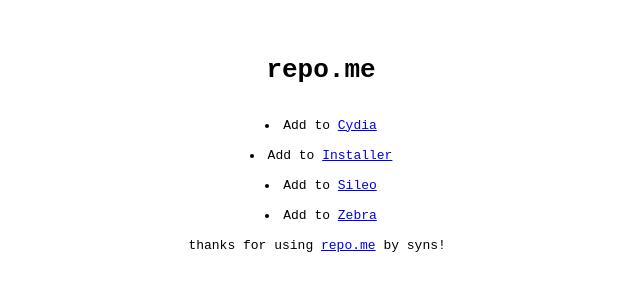
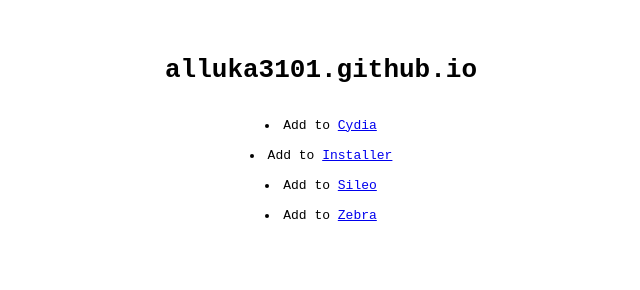
Before and after one commit to alluka3101/repo, a plain HTML site: page index.html in a window 1280 px wide. Shown: the whole page, without its empty margins (319-959 px from the left). Drawn offline with Linux system fonts and the light colour scheme.

Commit message:
Update index.html

```diff
--- a/index.html
+++ b/index.html
@@ -1,9 +1,8 @@
 <pre><center>
-<title>repo.me</title> <!-- Change this to your alias or repo name! -->
-<h1>repo.me</h1> <!-- Change this to your alias or repo name! -->
-<li>Add to <a class="btn btn-sm btn-default" href="cydia://url/https://cydia.saurik.com/api/share#?source=https://REPLACEHERE">Cydia</a></li> <!-- Put your repo URL in REPLACEHERE, remove this comment. -->
-<li>Add to <a class="btn btn-sm btn-default" href="installer://add/https://REPLACEHERE">Installer</a></li> <!-- Put your repo URL in REPLACEHERE, remove this comment. -->
-<li>Add to <a class="btn btn-sm btn-default" href="sileo://source/https://REPLACEHERE">Sileo</a></li> <!-- Put your repo URL in REPLACEHERE, remove this comment. -->
-<li>Add to <a class="btn btn-sm btn-default" href="zbra://sources/add/https://REPLACEHERE">Zebra</a></li> <!-- Put your repo URL in REPLACEHERE, remove this comment. -->
-thanks for using <a class="btn btn-sm btn-default" href="https://github.com/syns/repo.me">repo.me</a> by syns! <!-- This can be removed, but I'd appreciate if this was left or edited to still include the link to repo.me! -->
+<title>alluka3101.github.io/repo</title>
+<h1>alluka3101.github.io</h1>
+<li>Add to <a class="btn btn-sm btn-default" href="cydia://url/https://cydia.saurik.com/api/share#?source=https://alluka3101.github.io/repo">Cydia</a></li>
+<li>Add to <a class="btn btn-sm btn-default" href="installer://add/https://alluka3101.github.io/repo">Installer</a></li>
+<li>Add to <a class="btn btn-sm btn-default" href="sileo://source/https://alluka3101.github.io/repo">Sileo</a></li>
+<li>Add to <a class="btn btn-sm btn-default" href="zbra://sources/add/https://alluka3101.github.io/repo">Zebra</a></li>
 </center></pre>
```
